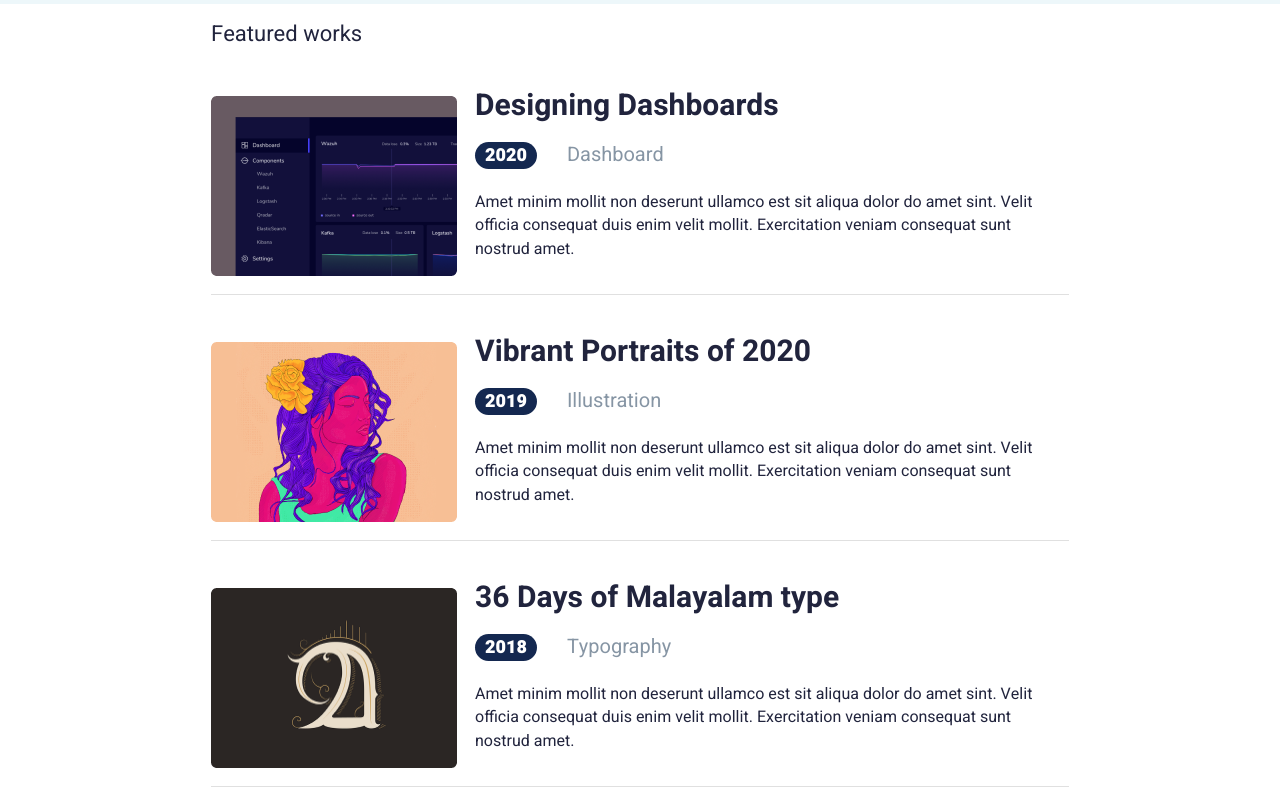
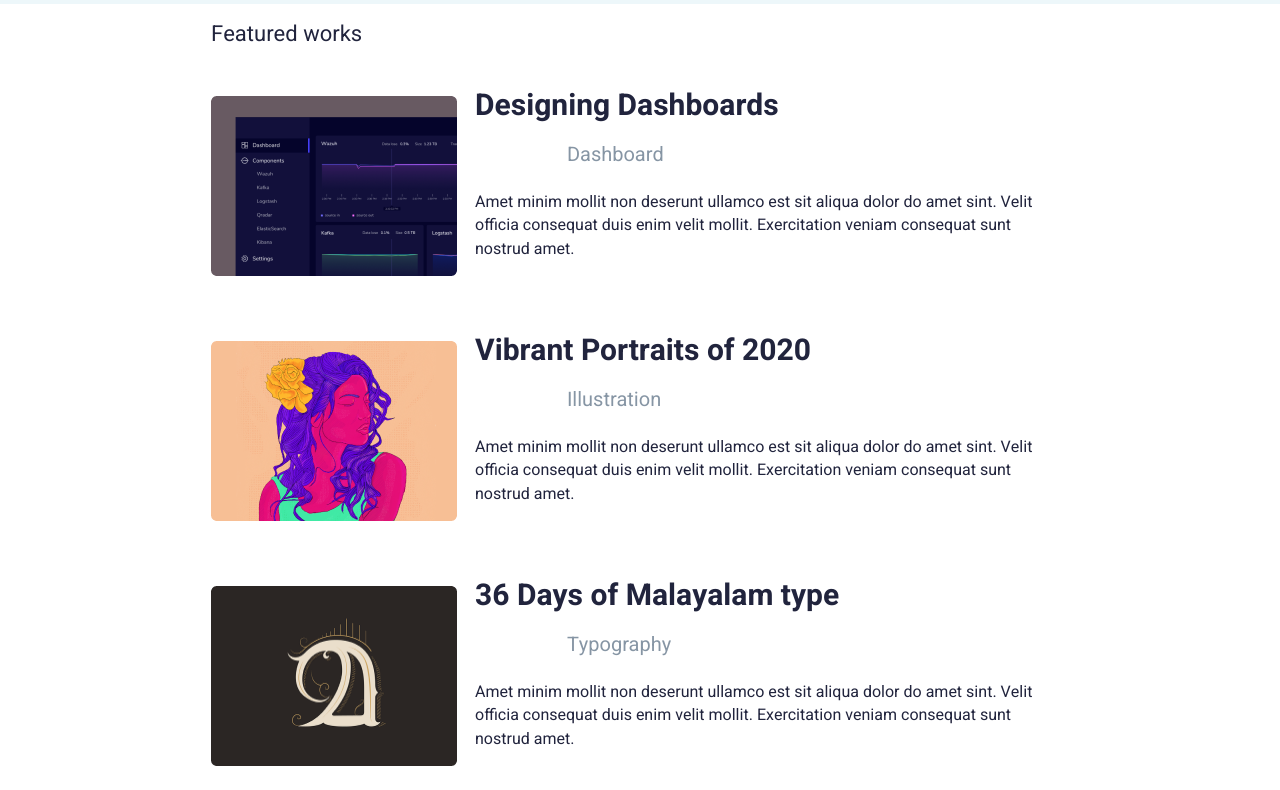
Before and after one commit to ngoclien08/html-css-training, a website built with Parcel: page practice-two/src/index.html in a window 1280 px wide. Shown: the part 982-1772 px from the top of the page. Built offline with nearby package versions, Linux system fonts and the light colour scheme.

Commit message:
update components

```diff
--- a/practice-two/src/styles/components/button.css
+++ b/practice-two/src/styles/components/button.css
@@ -8,6 +8,6 @@
 }
 
 .btn:hover {
-  background-color: var(--color-bg-accent);
+  background-color: var(--color-light-red);
   border: unset;
 }
--- a/practice-two/src/styles/components/card-post.css
+++ b/practice-two/src/styles/components/card-post.css
@@ -1,5 +1,5 @@
 .card-post-container {
-  border-bottom: 1px solid #E0E0E0;
+  border-bottom: 1px solid var(--color-border);
   flex-direction: column;
   margin-bottom: 17px;
   display: flex;
@@ -21,7 +21,7 @@
   font-size: var(--font-size-sm);
   color: var(--color-light);
   cursor: pointer;
-  background-color: #142850;
+  background-color: var(--color-bg-secondary);
   border-radius: 16px;
   padding: 0 10px;
 }
```
